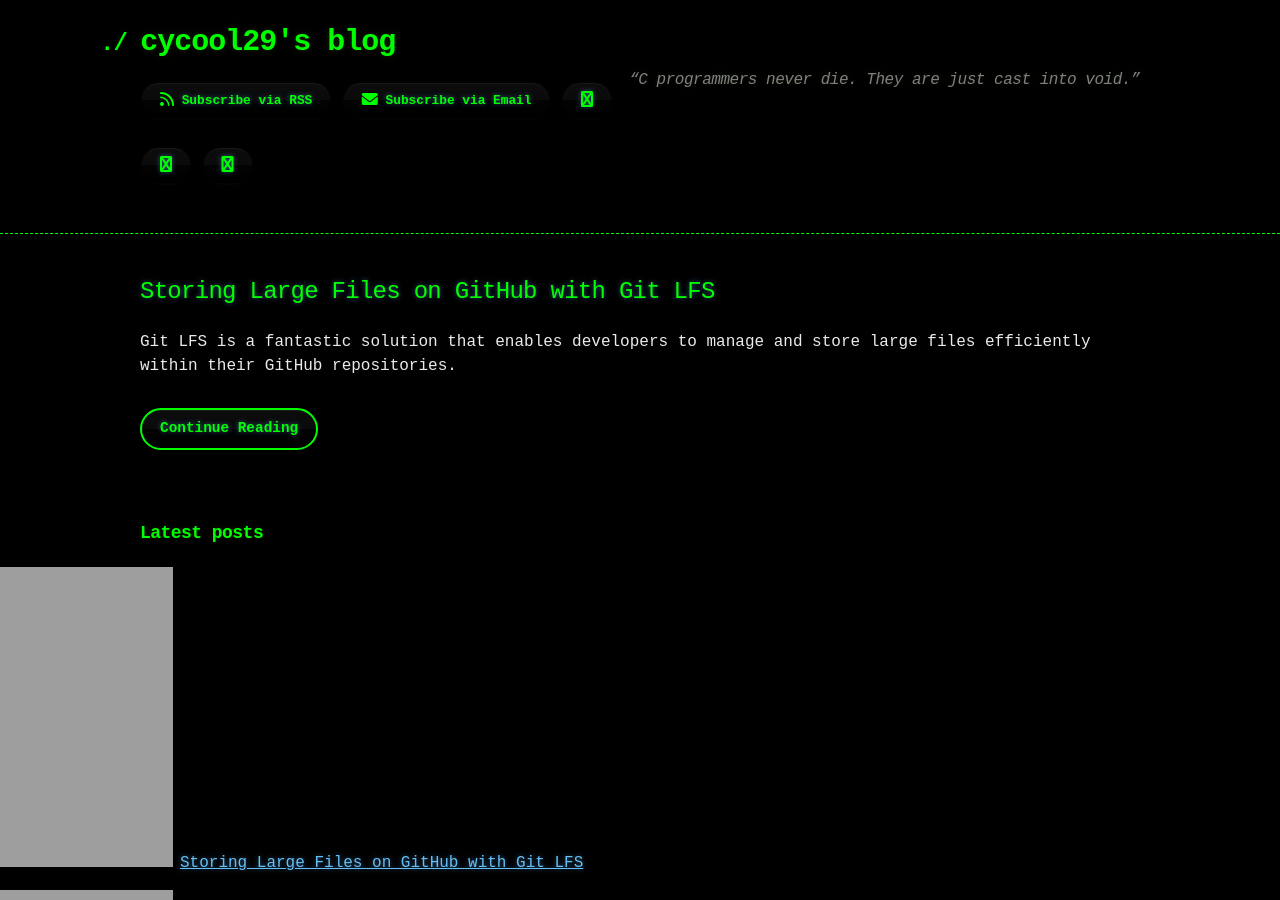
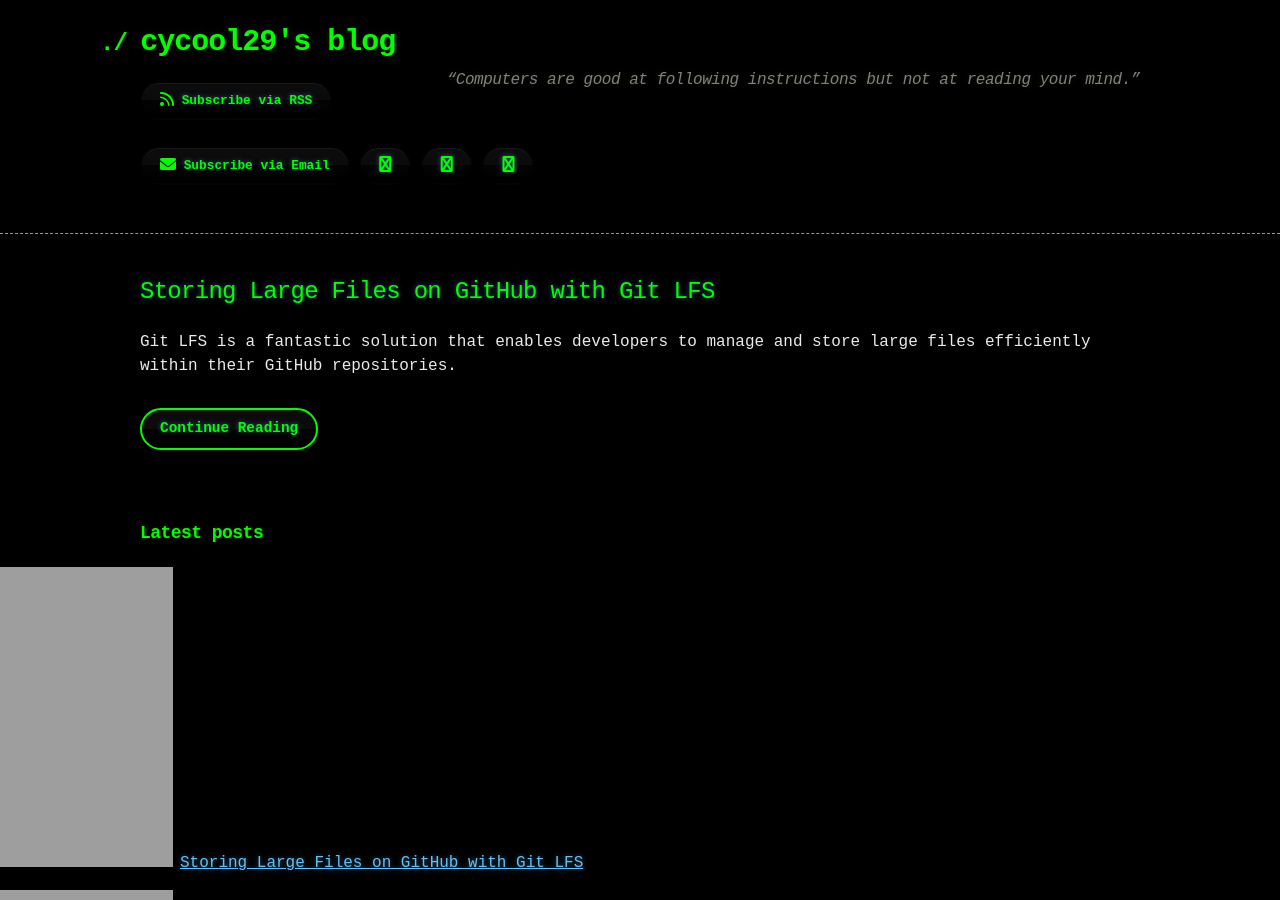
Before and after one commit to cycool29/cycool29.github.io, a Jekyll site: the page built from index.md, in a window 1280 px wide and 900 px high. Built offline with Jekyll 4.4.1, drawn with Linux system fonts in a browser that asks for light colours; a style sheet for code colours, icons or effects is not loaded.

Commit message:
Update quotes

```diff
--- a/_config.yml
+++ b/_config.yml
@@ -1,5 +1,5 @@
 title: cycool29's blog
-description: "“C programmers never die. They are just cast into void.” "
+description: "“Computers are good at following instructions but not at reading your mind.” "
 bio: A high school student. Intermediate in Python, Git, Bash. Learning JavaScript. He/Him. "
 author: cycool29
 url: https://cycool29.github.io
```
